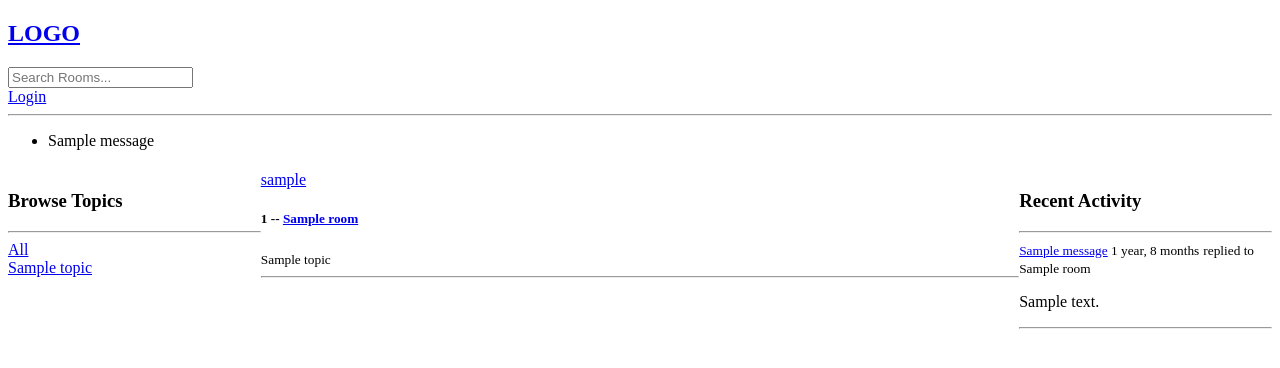
After one commit to Shameel-Fazul/studyhub, a Django app: template base/templates/base/profile.html in a window 1280 px wide. The commit adds this page. Shown: the top 368 px of the page. Run offline with Django 3.2, Linux system fonts and the light colour scheme; the template is opened without the code that fills it: most values are stand-ins (such as "Sample title", 1, 10 or a date in 2020); one stand-in notice (Sample message) is shown.

Commit message:
add user profiles and configured reusable components

```diff
--- /dev/null
+++ b/base/templates/base/activity_component.html
@@ -0,0 +1,12 @@
+<h3>Recent Activity</h3>
+<hr>
+{% for message in room_messages %}
+  <small><a href="{% url 'user-profile' message.name.id %}">{{message.name}}</a> {{message.created|timesince}}</small>
+  <small>replied to {{message.room}}</small>
+
+  <p>{{ message }}</p>
+  {% if request.user == message.name %}
+        <a href="{% url 'delete-message' message.id %}">Delete</a>
+  {% endif %}
+  <hr>
+{% endfor %}
--- /dev/null
+++ b/base/templates/base/feed_component.html
@@ -0,0 +1,14 @@
+<div>
+    {% for room in rooms  %}
+        <div>
+            {% if request.user == room.host %}
+                <a href="{% url 'update-room' room.id %}">Edit</a>
+                <a href="{% url 'delete-room' room.id %}">Delete</a>
+            {% endif %}
+            <a href="{% url 'user-profile' room.host.id %}">{{ room.host.username }}</a>
+            <h5>{{ room.id }} -- <a href="{% url 'room' room.id %}">{{ room.name }}</a></h5>
+            <small>{{ room.topic.name }}</small>
+            <hr>
+        </div>
+    {% endfor %}
+</div>
--- /dev/null
+++ b/base/templates/base/profile.html
@@ -0,0 +1,26 @@
+{% extends "main.html" %}
+
+{% block content %}
+    <style>
+        .profile-container{
+            display: grid;
+            grid-template-columns: 1fr 3fr 1fr;
+        }
+    </style>
+
+  <h1>{{ user.username }}</h1>
+
+  <div class="profile-container">
+      <div>
+        {% include "base/topics_component.html" %}
+      </div>
+
+      <div>
+        {% include "base/feed_component.html" %}
+      </div>
+
+      <div>
+        {% include "base/activity_component.html" %}
+      </div>
+  </div>
+{% endblock content %}
--- /dev/null
+++ b/base/templates/base/topics_component.html
@@ -0,0 +1,14 @@
+<div>
+    <h3>Browse Topics</h3>
+    <hr>
+
+    <div>
+        <a href="{% url 'home' %}">All</a>
+    </div>
+
+    {% for topic in topics  %}
+      <div>
+          <a href="{% url 'home' %}?q={{ topic.name }}">{{ topic.name }}</a>
+      </div>
+    {% endfor %}
+</div>
--- a/base/urls.py
+++ b/base/urls.py
@@ -9,6 +9,7 @@ urlpatterns = [
 
     path("", views.home, name="home"),
     path("room/<str:pk>/", views.room, name="room"),
+    path("profile/<str:pk>", views.userProfile, name="user-profile"),
 
     path("create-room/", views.createRoom, name="create-room"),
     path("update-room/<str:pk>/", views.updateRoom, name="update-room"),
```
Also changed, not shown: base/templates/base/home.html (+3 -40 lines), base/views.py (+10 -0 lines).
